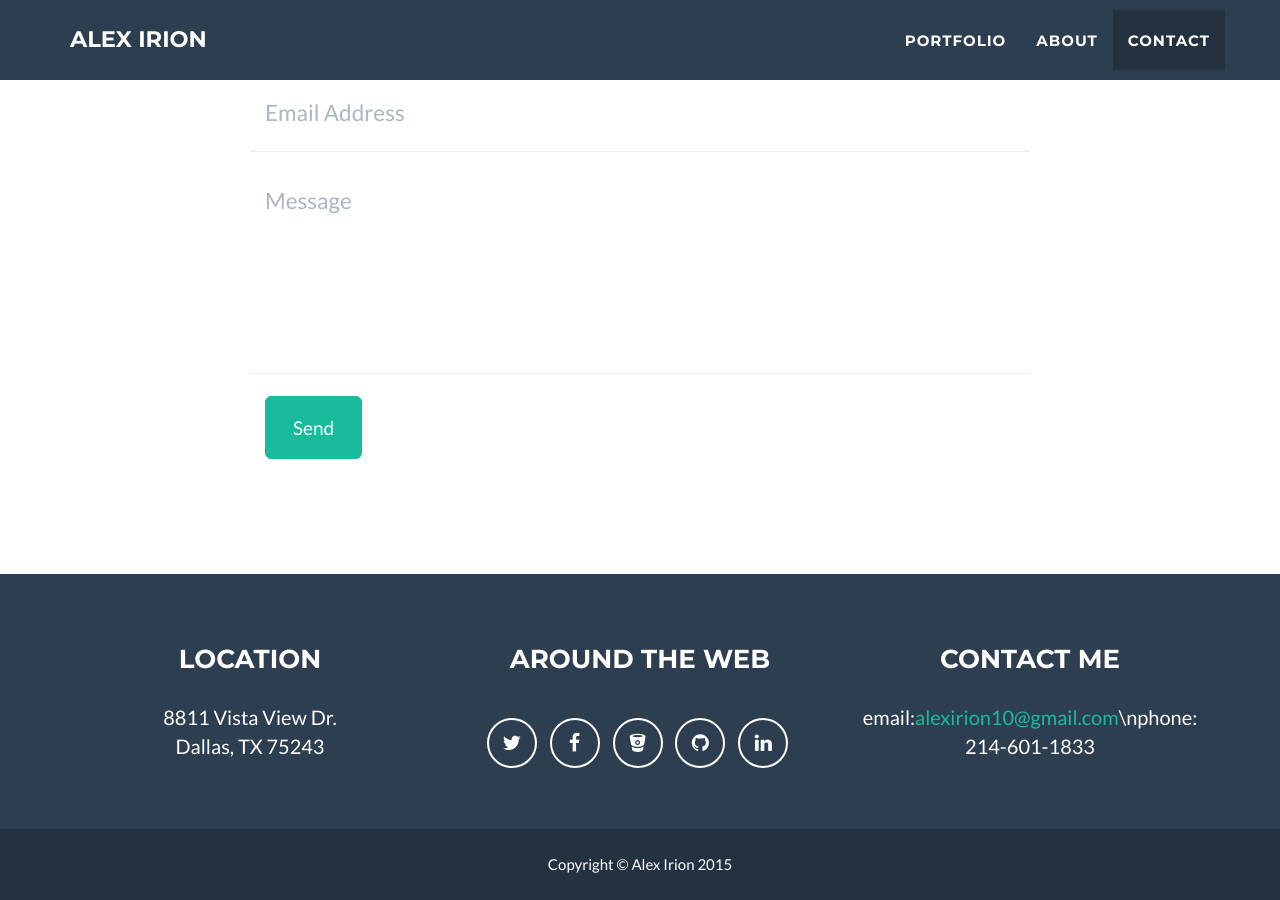
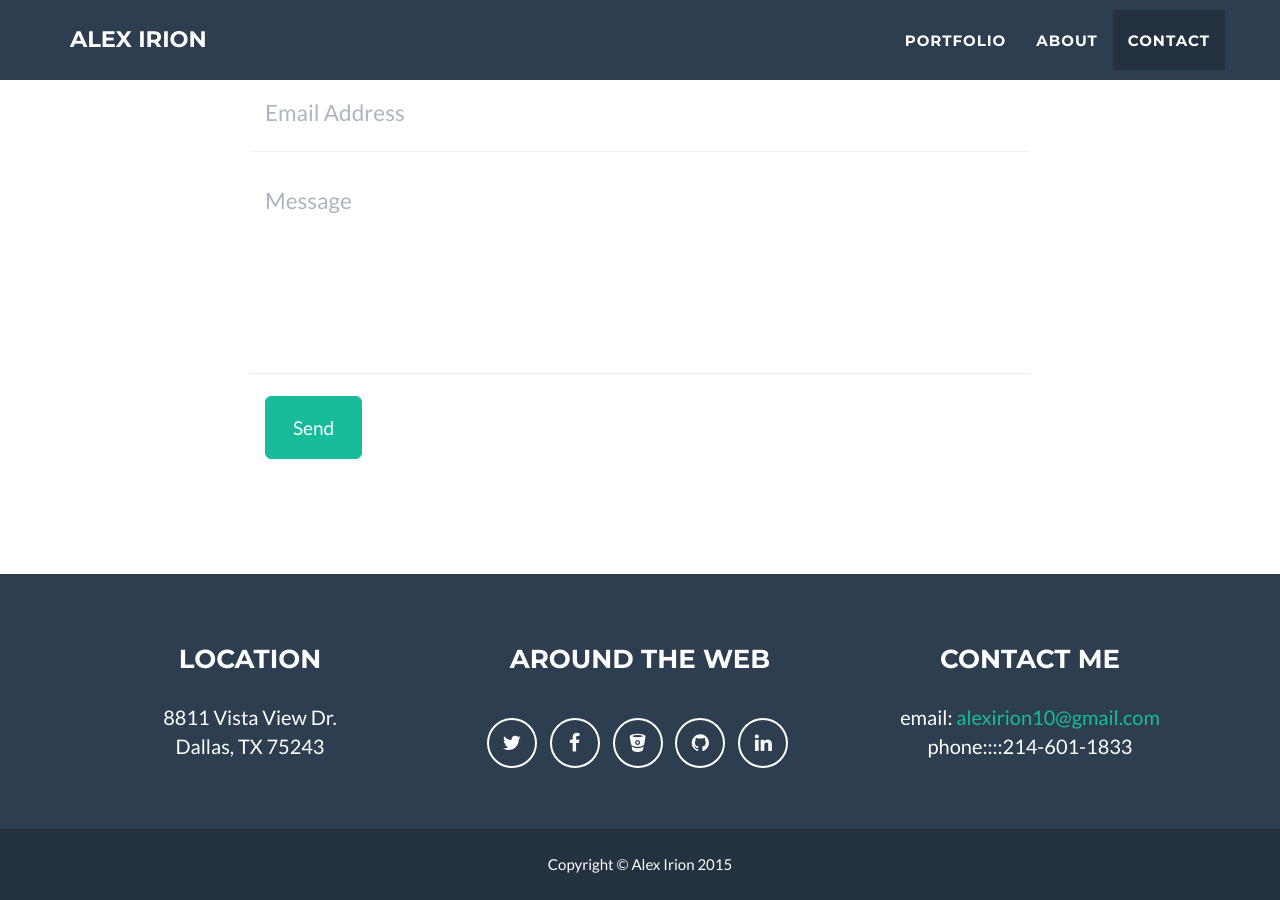
Before and after one commit to alexirion10/alexirion10.github.io, a Jekyll site: the page built from index.html, in a window 1280 px wide and 900 px high, scrolled down 2588 px. Built offline with Jekyll 4.4.1, drawn with Linux system fonts in a browser that asks for light colours.

Commit message:
always have to add more

```diff
--- a/_config.yml
+++ b/_config.yml
@@ -55,7 +55,7 @@
   - line: Dallas, TX 75243
 
 # Credits content
-credits: 'email:<a href="mailto:alexirion10@gmail.com ">alexirion10@gmail.com</a>\nphone: 214-601-1833'
+credits: 'email: <a href="mailto:alexirion10@gmail.com ">alexirion10@gmail.com</a>  phone::::214-601-1833'
 
 # Build settings
 markdown: kramdown
```
